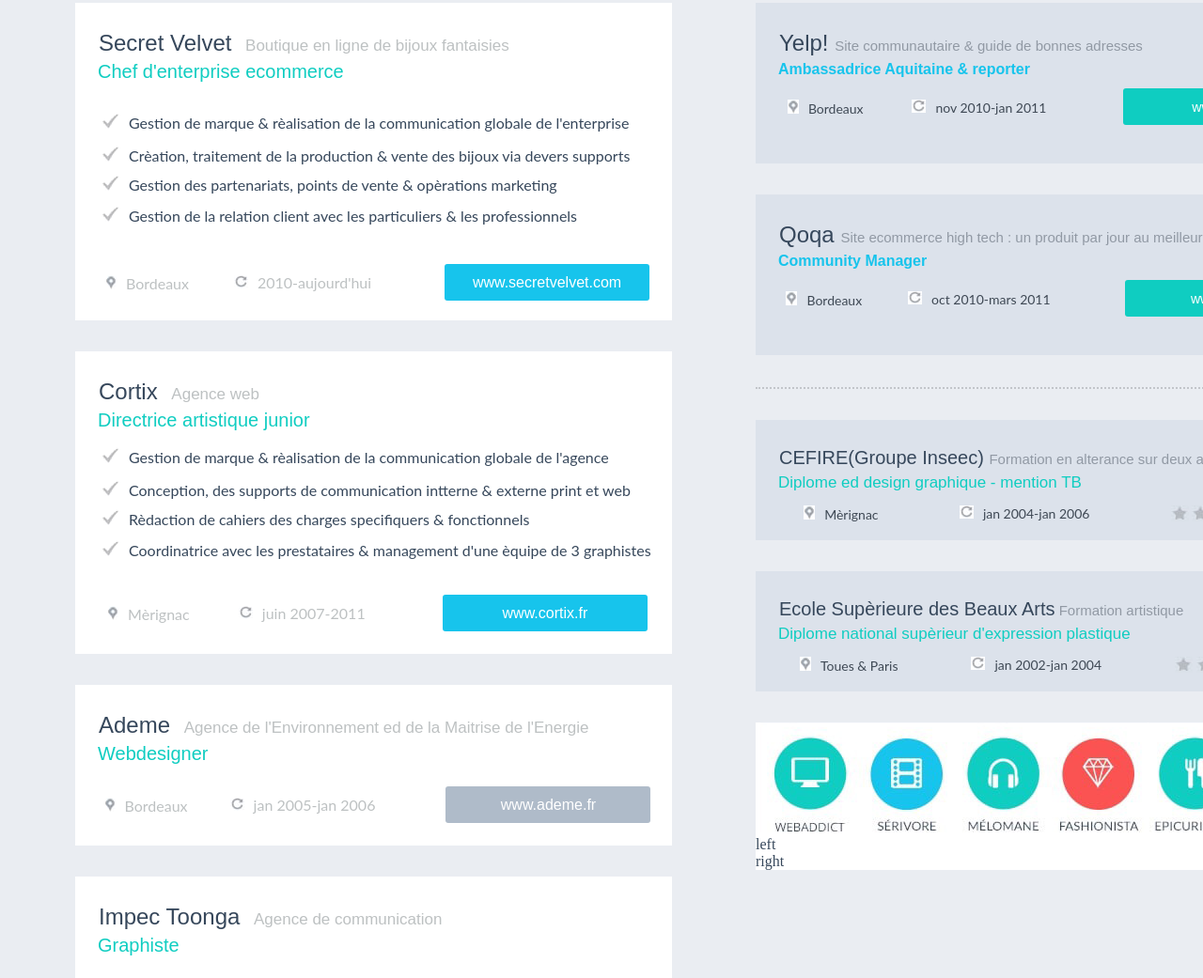
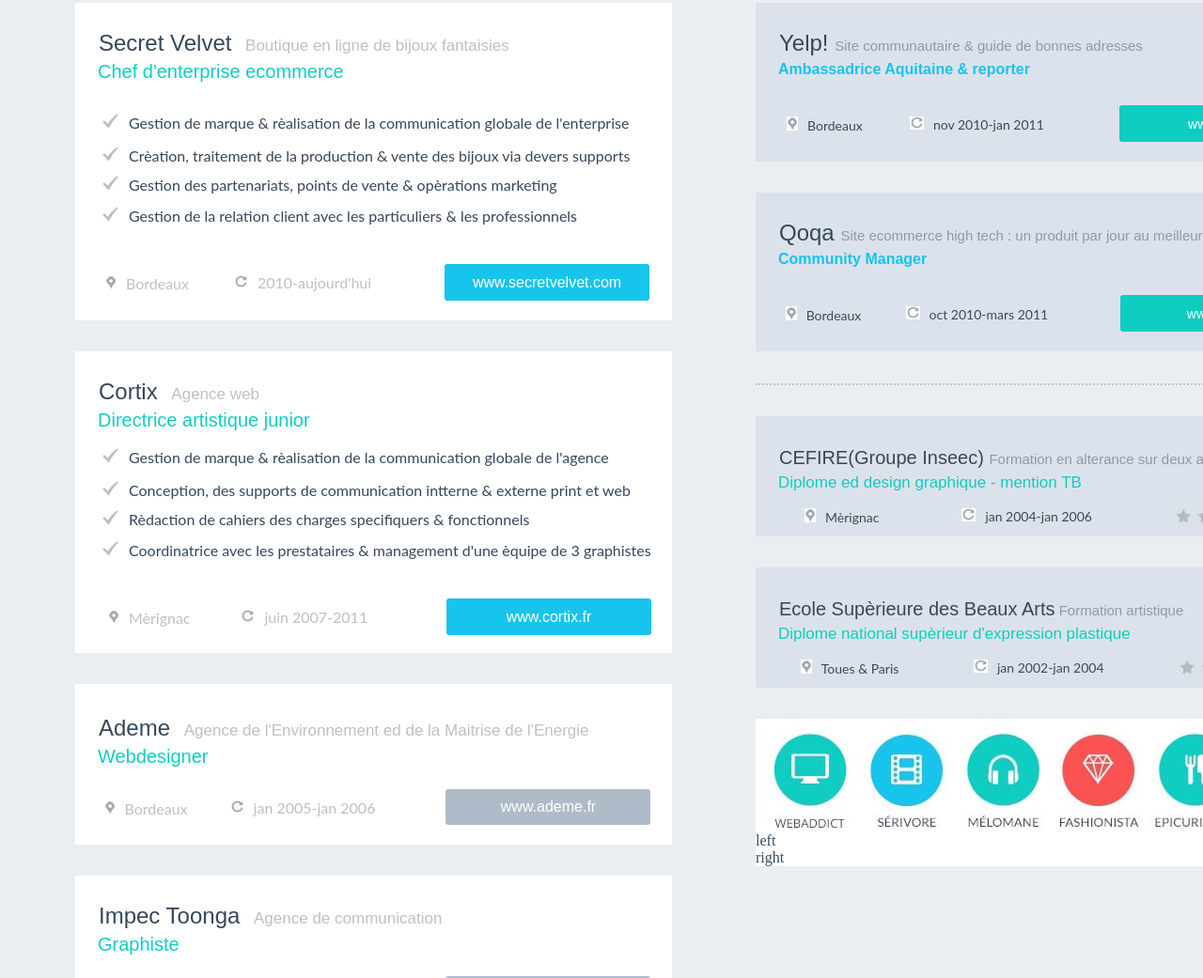
Before and after one commit to MilkyMish/Practice2019, a plain HTML site: page Hello/Hello_grid_test.html in a window 1280 px wide. Shown: the part 412-1453 px from the top of the page at 94% size. Drawn offline with Linux system fonts and the light colour scheme.

Commit message:
Подровнял блоки, заголовки

```diff
--- a/Hello/Hello_grid_test.html
+++ b/Hello/Hello_grid_test.html
@@ -103,12 +103,12 @@
             <div class="content-card-footer">
               <div> <img src="/img/geo.png" alt="" /><span class="geo">Mèrignac</span></div>
               <div> <img src="/img/refresh.png" alt="" />juin 2007-2011</div>
-              <button>www.cortix.fr</button>
+              <button class="btn-cortix">www.cortix.fr</button>
             </div>
         </div>
          <!-- THIRD CARD -->
          <div class="content-card third">
-          <div class="content-card-head">
+          <div class="content-card-head head-fix">
             <div class="content-card-name">
               <h2>Ademe                 <span class="description"> Agence de l'Environnement ed de la Maitrise de l'Energie </span> </h2>
               <h3>Webdesigner</h3>
@@ -121,7 +121,7 @@
              </div>
           </div>
           <!-- FOURTH CARD -->
-          <div class="content-card third">
+          <div class="content-card fourth">
             <div class="content-card-head">
               <div class="content-card-name">
                 <h2>Impec Toonga                 <span class="description"> Agence de communication </span> </h2>
@@ -176,7 +176,7 @@
 <div class="dot-line"> </div>
 <!-- STAR CARD 1 -->
 <div class="content-card right-star right-second">
-    <div class="content-card-head">
+    <div class="content-card-head head-fix">
       <div class="content-card-name">
         <h2 class="educationName">CEFIRE(Groupe Inseec)                 <span class="right-description"> Formation  en alterance sur deux annèes</span> </h2>
         <h3 class="right-education">Diplome ed design graphique - mention TB</h3>
@@ -184,8 +184,10 @@
     </div>
        <div class="content-card-footer right-footer">
           <!-- <div class="right-footer-grid"> -->
-         <div class="footer-geo"> <img src="/img/geo.png" alt="" /><span class="geo">Mèrignac</span></div>
-         <div class="footer-date"> <img src="/img/refresh.png" alt="" />jan 2004-jan 2006</div>
+         <!-- <div class="footer-left"> -->
+           <div class="footer-geo"> <img src="/img/geo.png" alt="" /><span class="geo">Mèrignac</span></div>
+           <div class="footer-date"> <img src="/img/refresh.png" alt="" />jan 2004-jan 2006</div>
+         <!-- </div> -->
          <div class="stars">
          <img src="/img/fullstar.png" alt="">
          <img src="/img/fullstar.png" alt="">
@@ -198,7 +200,7 @@
 
 <!-- STAR CARD 2 -->
 <div class="content-card right-star right-second">
-    <div class="content-card-head">
+    <div class="content-card-head head-fix">
       <div class="content-card-name">
         <h2 class="educationName" >Ecole Supèrieure des Beaux Arts<span class="right-description"> Formation  artistique</span> </h2>
         <h3 class="right-education">Diplome national supèrieur d'expression plastique</h3>
--- a/Hello/styles/grid_style.css
+++ b/Hello/styles/grid_style.css
@@ -330,13 +330,18 @@
   font-size:16px;
 }
 
+.btn-cortix
+{
+  margin-right: -5px;
+}
+
 .second
 {
   margin-top:33px;
   grid-template-rows:
   100px
-  160px
-  62px;
+  164px
+  57px;
 }
 
 .second-text
@@ -348,8 +353,18 @@
 {
   margin-top:33px;
   grid-template-rows:
-  109px
-  62px;
+  113px
+  58px;
+  grid-template-areas:
+  "contentCardHead"
+  "contentCardFooter";
+}
+.fourth
+{
+  margin-top:33px;
+  grid-template-rows:
+  108px
+  60px;
   grid-template-areas:
   "contentCardHead"
   "contentCardFooter";
@@ -357,14 +372,15 @@
 .deactive
 {
   background-color: #AFBBC9;
+  height:38px;
 }
 
 .right
 {
   /* margin-top:33px; */
   grid-template-rows:
-  109px
-  62px;
+  127px
+  42px;
   grid-template-areas:
   "contentCardHead"
   "contentCardFooter";
@@ -380,6 +396,7 @@
 {
   background-color: #0FCDC1;
   font-size:14px;
+  margin-right: 10px;
 }
 
 h3.right-profession
@@ -394,6 +411,7 @@
   color:#3E4854 !important;
   font-size: 14px;
   /* padding-bottom:15px !important; */
+  margin-right: -5px;
   margin-top: -8px;
 }
 
@@ -419,8 +437,8 @@
 {
   /* margin-top:33px; */
   grid-template-rows:
-  97px
-  31px;
+  104px
+  24px;
   grid-template-areas:
   "contentCardHead"
   "contentCardFooter";
@@ -525,3 +543,8 @@
   display: inline-block;
 padding-right: 0px !important;
 }
+
+.head-fix
+{
+  margin-top:4px;
+}
```
